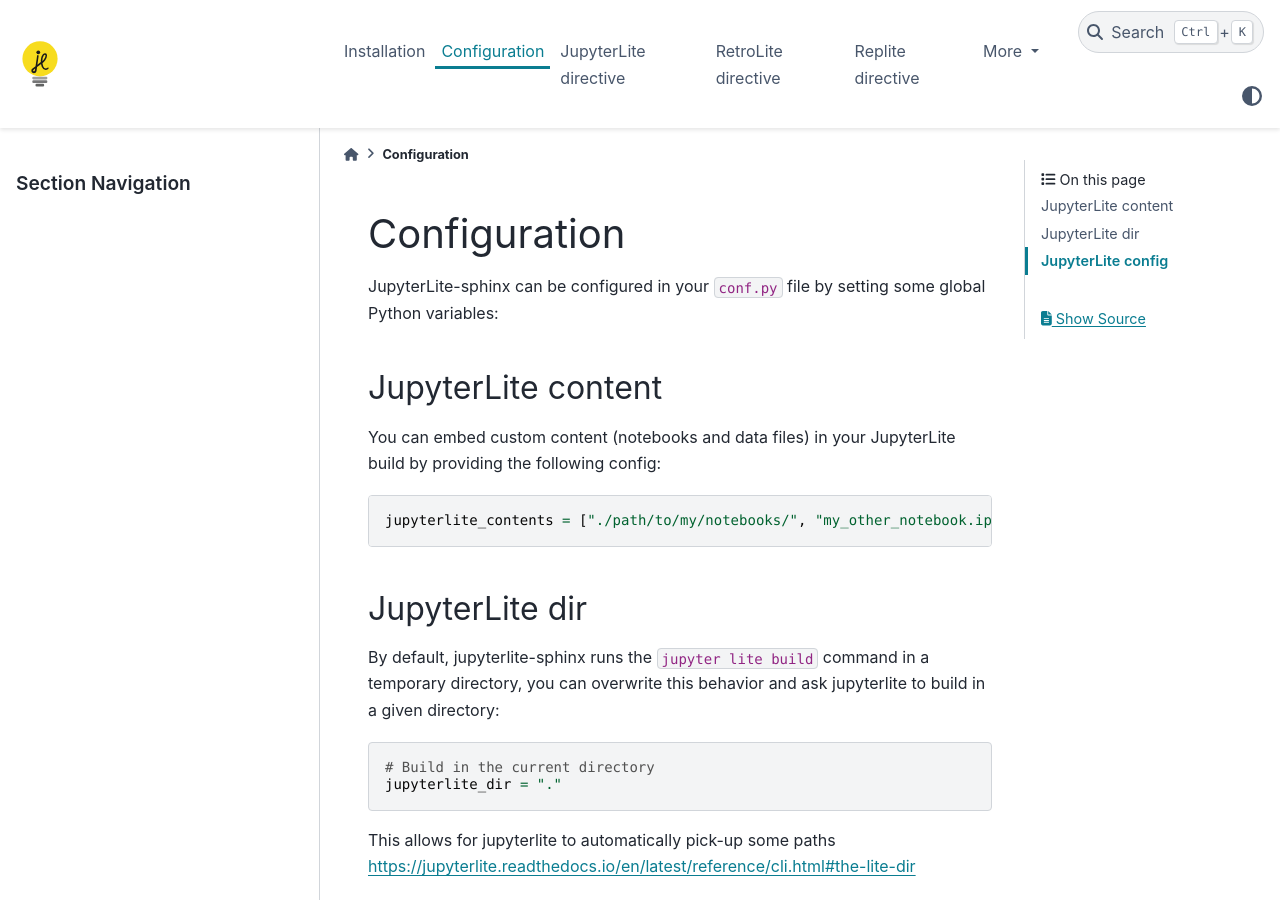
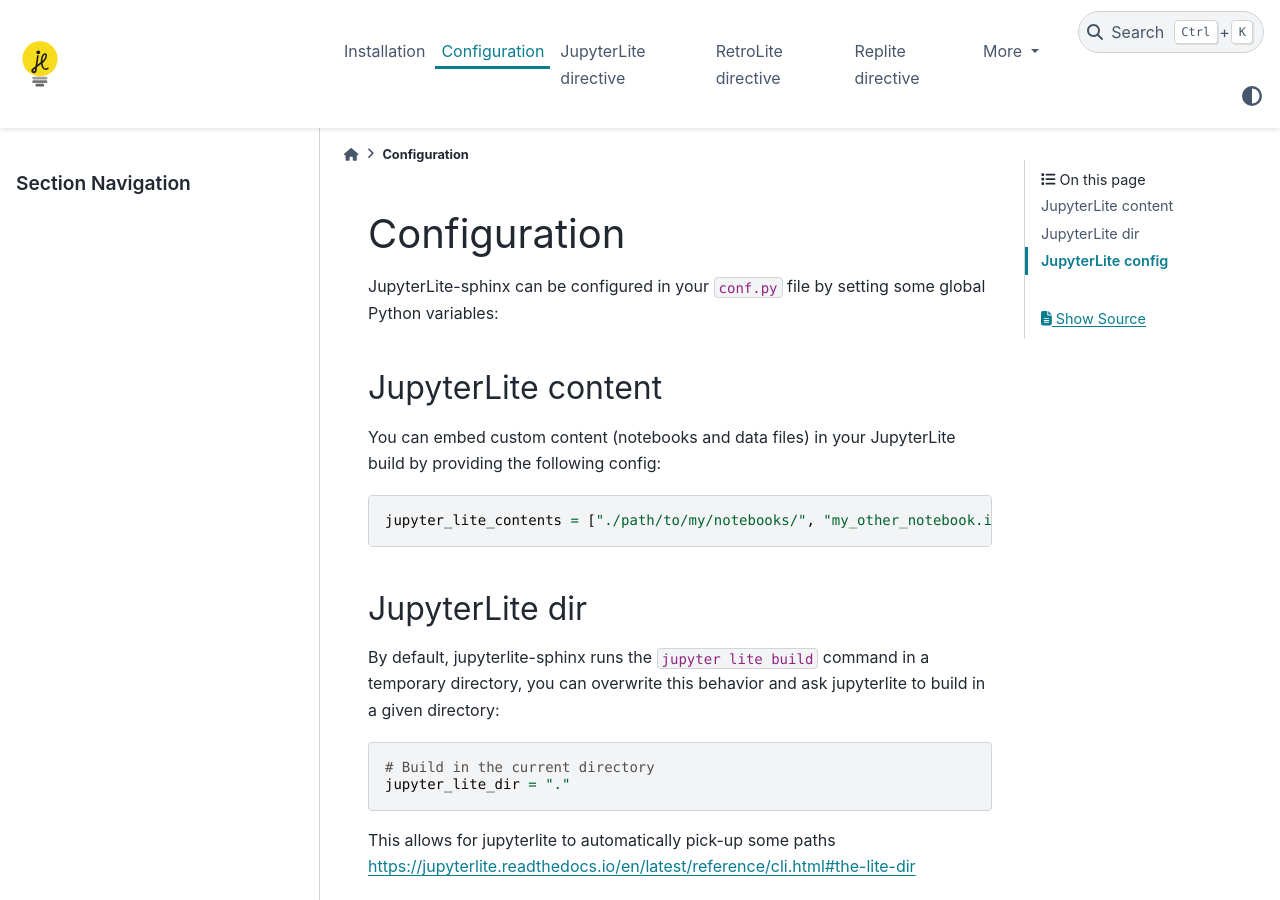
Before and after one commit to jupyterlite/jupyterlite-sphinx, a Sphinx documentation site: the page built from docs/configuration.rst, in a window 1280 px wide and 900 px high. Built offline with Sphinx 7.4.7 and the PyData theme 0.15.4, drawn with Linux system fonts in a browser that asks for light colours.

Commit message:
Update docs to use the new options

```diff
--- a/docs/configuration.rst
+++ b/docs/configuration.rst
@@ -10,7 +10,7 @@
 
 .. code-block:: python
 
-    jupyterlite_contents = ["./path/to/my/notebooks/", "my_other_notebook.ipynb"]
+    jupyter_lite_contents = ["./path/to/my/notebooks/", "my_other_notebook.ipynb"]
 
 JupyterLite dir
 ---------------
@@ -20,7 +20,7 @@
 .. code-block:: python
 
     # Build in the current directory
-    jupyterlite_dir = "."
+    jupyter_lite_dir = "."
 
 This allows for jupyterlite to automatically pick-up some paths https://jupyterlite.readthedocs.io/en/latest/reference/cli.html#the-lite-dir
 
```
